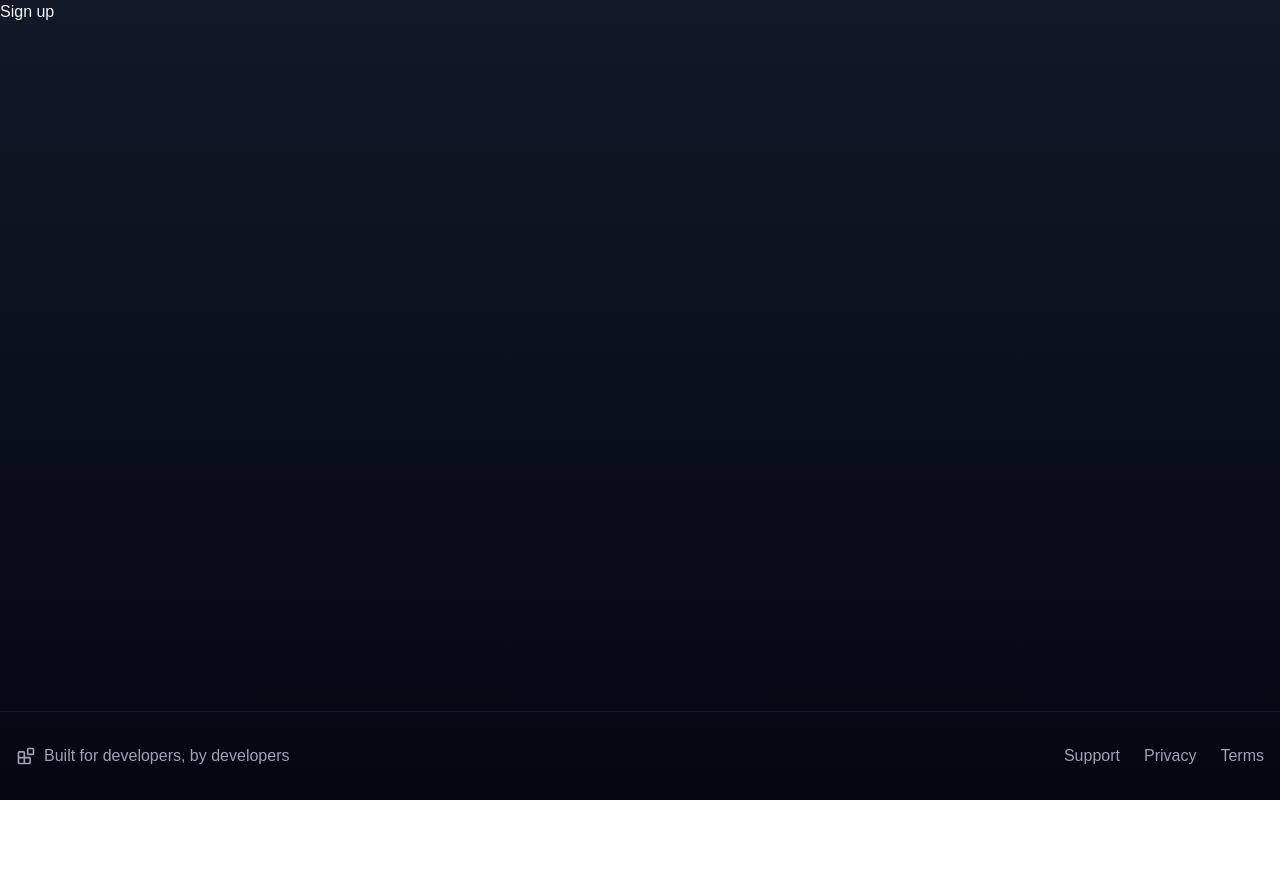
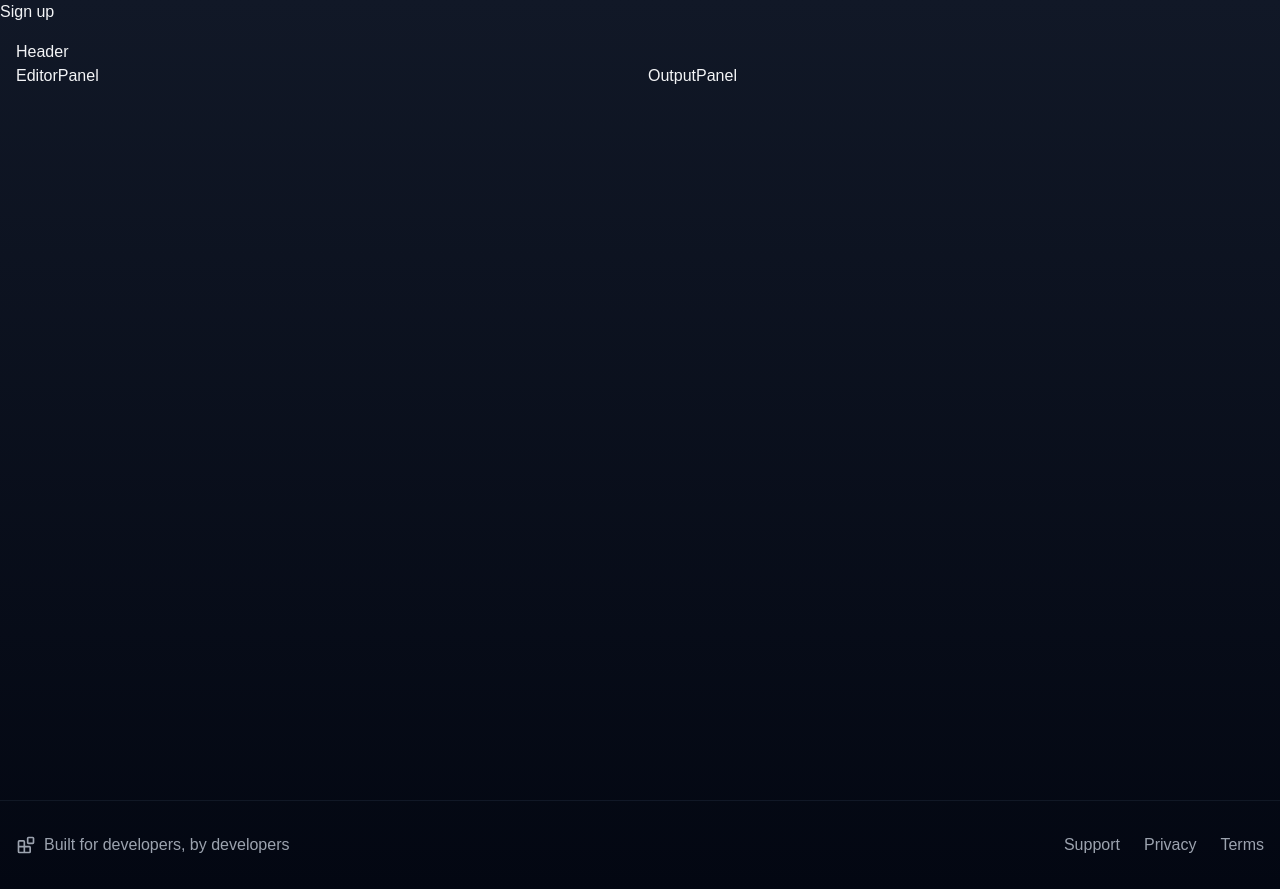
Before and after one commit to JAl-Hassani/code-star-app, a Next.js app: page / in a window 1280 px wide. Before the commit the page ends 800 px from the top, so only its background shows below. Built offline with nearby package versions, Linux system fonts and the light colour scheme; no server answers.

Commit message:
Structure the home page

```diff
--- /dev/null
+++ b/src/app/(home)/_components/EditorPanel.tsx
@@ -0,0 +1,9 @@
+import React from 'react'
+
+function EditorPanel() {
+  return (
+    <div>EditorPanel</div>
+  )
+}
+
+export default EditorPanel
--- /dev/null
+++ b/src/app/(home)/_components/Header.tsx
@@ -0,0 +1,9 @@
+import React from 'react'
+
+function Header() {
+  return (
+    <div>Header</div>
+  )
+}
+
+export default Header
--- /dev/null
+++ b/src/app/(home)/_components/OutputPanel.tsx
@@ -0,0 +1,9 @@
+import React from 'react'
+
+function OutputPanel() {
+  return (
+    <div>OutputPanel</div>
+  )
+}
+
+export default OutputPanel
--- /dev/null
+++ b/src/app/(home)/page.tsx
@@ -0,0 +1,24 @@
+import { SignedIn, SignedOut, SignUpButton, UserButton } from "@clerk/nextjs";
+import Header from "./_components/Header";
+import EditorPanel from "./_components/EditorPanel";
+import OutputPanel from "./_components/OutputPanel";
+
+export default function Home() {
+  return (
+    <div className="min-h-screen">
+      <SignedOut>
+        <SignUpButton />
+      </SignedOut>
+      <SignedIn>
+        <UserButton />
+      </SignedIn>
+      <div className="max-w-[1800px] mx-auto p-4">
+        <Header />
+        <div className="grid grid-cols-1 lg:grid-cols-2 gap-4">
+          <EditorPanel />
+          <OutputPanel />
+        </div>
+      </div>
+    </div>
+  );
+}
--- a/src/app/page.tsx
+++ /dev/null
@@ -1,14 +0,0 @@
-import { SignedIn, SignedOut, SignUpButton, UserButton } from "@clerk/nextjs";
-
-export default function Home() {
-  return (
-    <div>
-      <SignedOut>
-        <SignUpButton />
-      </SignedOut>
-      <SignedIn>
-        <UserButton />
-      </SignedIn>
-    </div>
-  );
-}
```
